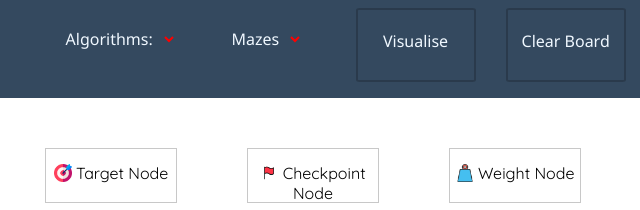
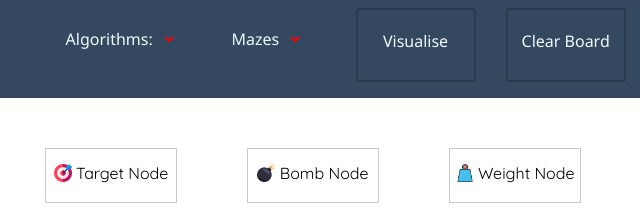
Before and after one commit to AaronMatto/PathFindingVisualiser, a website with bundled scripts: page index.html in a window 1280 px wide. Shown: the top 210 px of the page, 185-825 px from the left. Built offline with nearby package versions, Linux system fonts and the light colour scheme; files whose address does not match are found by name.

Commit message:
not a quick fix will do later

```diff
--- a/index.html
+++ b/index.html
@@ -85,8 +85,8 @@
       </div>
 
       <div class="key-item user-slct">
-        <img src="./images/flag.png" class="icons-sizing" id="icon-bomb">
-        <span class="icon-text">Checkpoint Node</span>
+        <img src="./images/bomb.png" class="icons-sizing" id="icon-bomb">
+        <span class="icon-text">Bomb Node</span>
       </div>
 
       <div class="key-item user-slct">
```
